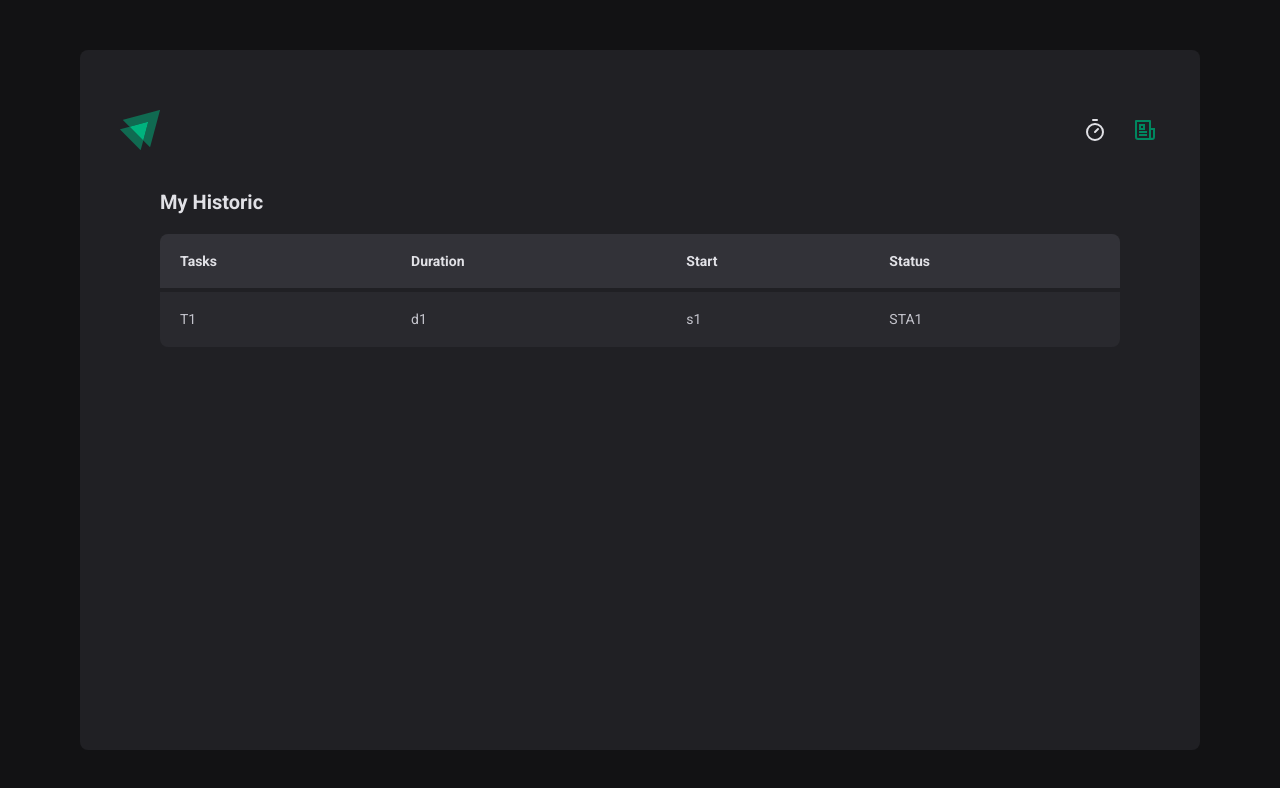
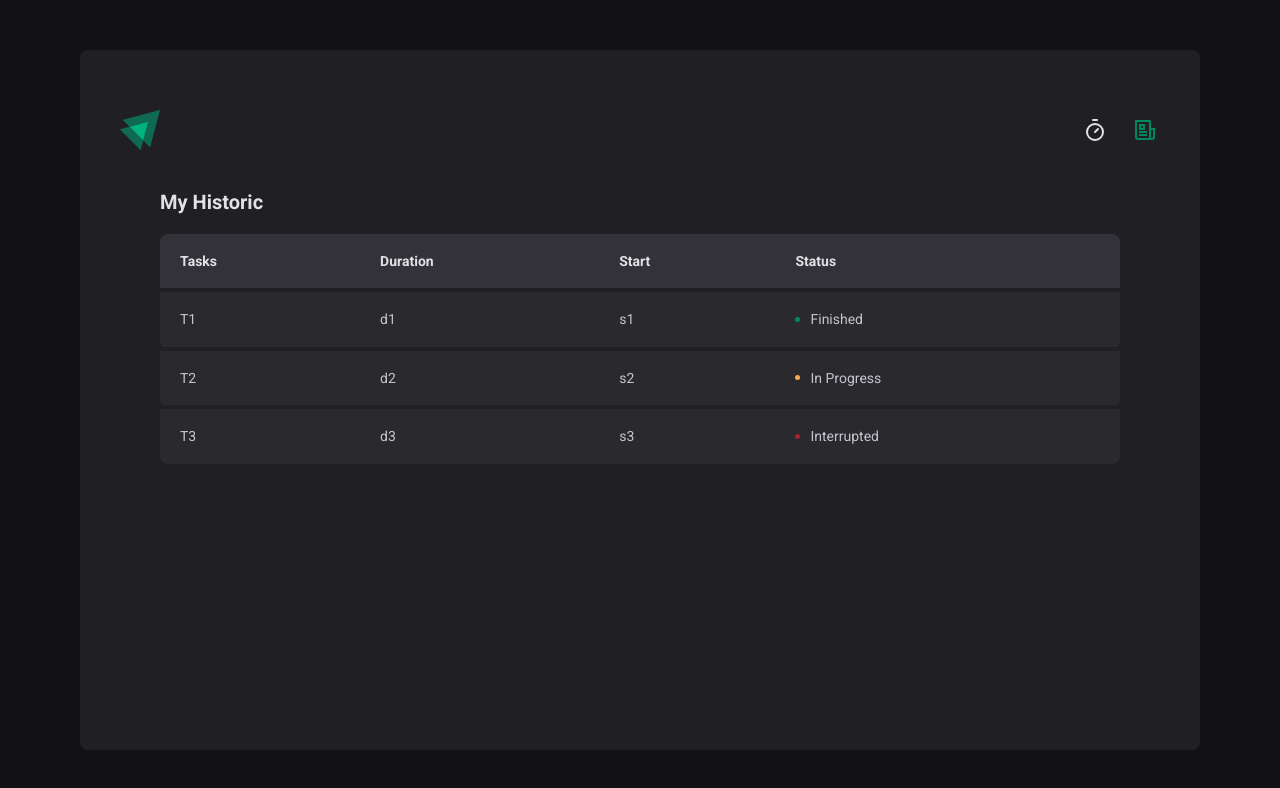
Before and after one commit to Prattiz/Timer, a React (Vite) app: page /history in a window 1280 px wide. Shown: the top 788 px of the page. Built offline with nearby package versions, Linux system fonts and the light colour scheme.

Commit message:
UPDATE HISTORY STATUS

```diff
--- a/src/pages/History/History.tsx
+++ b/src/pages/History/History.tsx
@@ -1,4 +1,6 @@
-import { Container, HistoryList } from "./history.styles";
+import {
+    Container, HistoryList, Status
+} from "./history.styles";
 
 
 export function History(){
@@ -16,12 +18,25 @@ export function History(){
                             <th>Status</th>
                         </tr>
                     </thead>
+
                     <tbody>
                         <tr>
                             <td>T1</td>
                             <td>d1</td>
                             <td>s1</td>
-                            <td>STA1</td>
+                            <td><Status statusColor="green">Finished</Status></td>
+                        </tr>
+                        <tr>
+                            <td>T2</td>
+                            <td>d2</td>
+                            <td>s2</td>
+                            <td><Status statusColor="yellow">In Progress</Status></td>
+                        </tr>
+                        <tr>
+                            <td>T3</td>
+                            <td>d3</td>
+                            <td>s3</td>
+                            <td><Status statusColor="red">Interrupted</Status></td>
                         </tr>
                     </tbody>
                 </table>
--- a/src/pages/History/history.styles.ts
+++ b/src/pages/History/history.styles.ts
@@ -55,10 +55,32 @@ export const HistoryList = styled.div`
             &:last-child{
                 border-bottom-right-radius: 8px;
                 padding-right: 2rem;
-            }
-
-        }
+            }}}`
 
 
+const STATUS_COLOR ={
+    yellow: "yellow-500",
+    red: "red-500",
+    green: "green-500"
+} as const
+
+interface StatusProps{
+    statusColor: keyof typeof STATUS_COLOR
+}
+
+export const Status = styled.span<StatusProps>`
+
+    display: flex;
+    align-items: center;
+    gap: 1rem;
+
+    &::before{
+        content: '';
+        width: .5rem;
+        height: .5rem;
+        border-radius: 20px;
+        background-color: ${props => props.theme[STATUS_COLOR[props.statusColor]]};
+
     }
+
 `
--- a/src/pages/Home/App.tsx
+++ b/src/pages/Home/App.tsx
@@ -47,7 +47,7 @@ export function Home() {
           <span>0</span>
         </CountDownContainer>
 
-        <StartButton type="submit"><IoPlayOutline size={24}/> Start</StartButton>
+        <StartButton type="submit" disabled><IoPlayOutline size={24}/> Start</StartButton>
       </form>
     </Container>
   )
```
